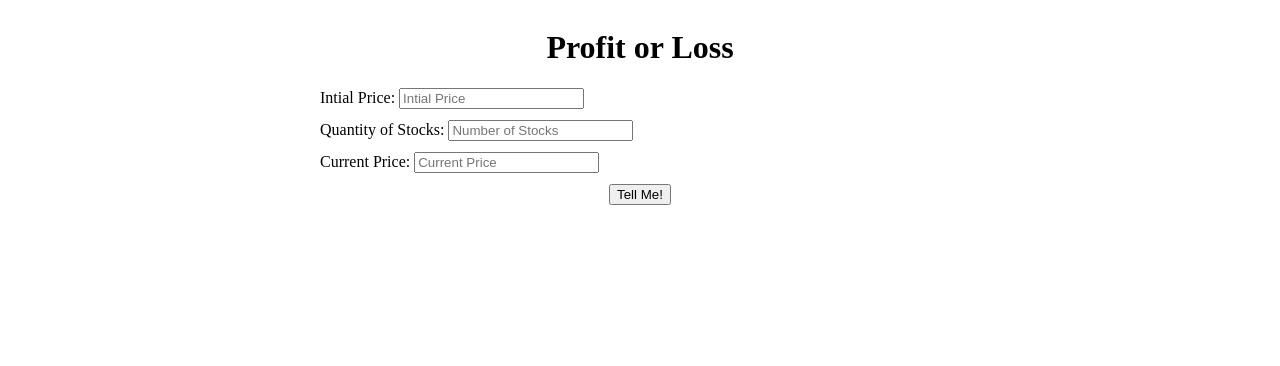
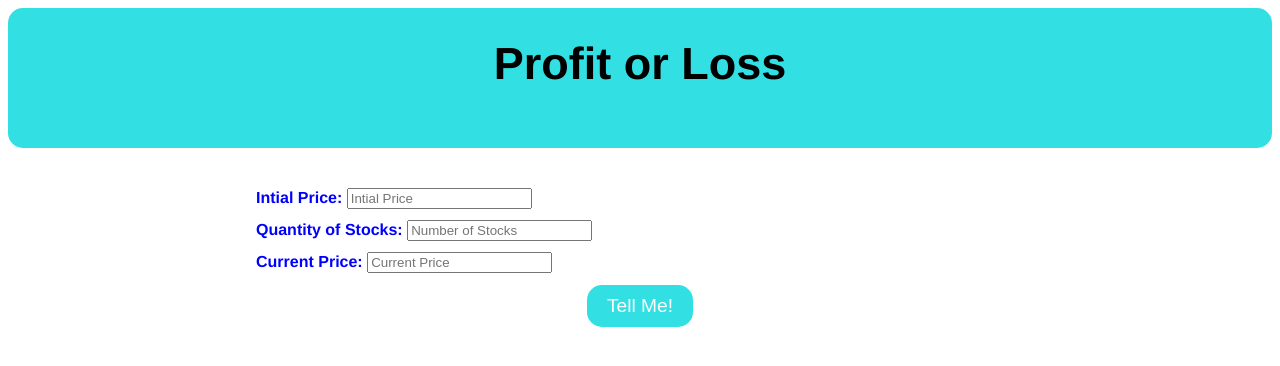
Before and after one commit to amitsaini144/Mark-14-stocksProfitOrLoss, a plain HTML site: page index.html in a window 1280 px wide. Drawn offline with Linux system fonts and the light colour scheme.

Commit message:
fix : fixed styles

```diff
--- a/index.html
+++ b/index.html
@@ -8,8 +8,8 @@
     <title>Stocks-Profit or Loss</title>
 </head>
 <body>
+    <h1 class="header">Profit or Loss</h1>
     <div class="container">
-    <h1 class="header">Profit or Loss</h1>
     <label for="intial-price">Intial Price:
         <input type="number" id="intial-price" placeholder="Intial Price">
     </label>
--- a/stocks.css
+++ b/stocks.css
@@ -1,16 +1,36 @@
+body{
+    font-family: 'Helvetica',sans-serif;
+}
+
 .header{
+    font-size: 45px;
     text-align: center;
+    margin: 0px 0px 40px 0px;
+    padding: 30px 0px 10px 0px;
+    height: 100px;
+    border-radius: 15px 15px 15px 15px;
+    background-color:rgb(50, 223, 226);
 }
 .container{
     display: flex;
     flex-direction: column;
-    width:50vw;
+    width:60vw;
     margin: auto;
 }
 label{
     padding-bottom: 0.7rem;
+    color:blue;
+    font-weight: bold;
 }
 #show-btn{
-    margin: auto;
-    flex-wrap: wrap;
+    margin:auto;
+    font-size:larger;
+    padding: 10px 20px;
+    background-color:rgb(50, 223, 226);
+    color:white;
+    border-radius: 15px;
+    border: 0px;
 }
+#show-btn:hover{
+    background-color:rgb(32, 193, 196);
+}
```
